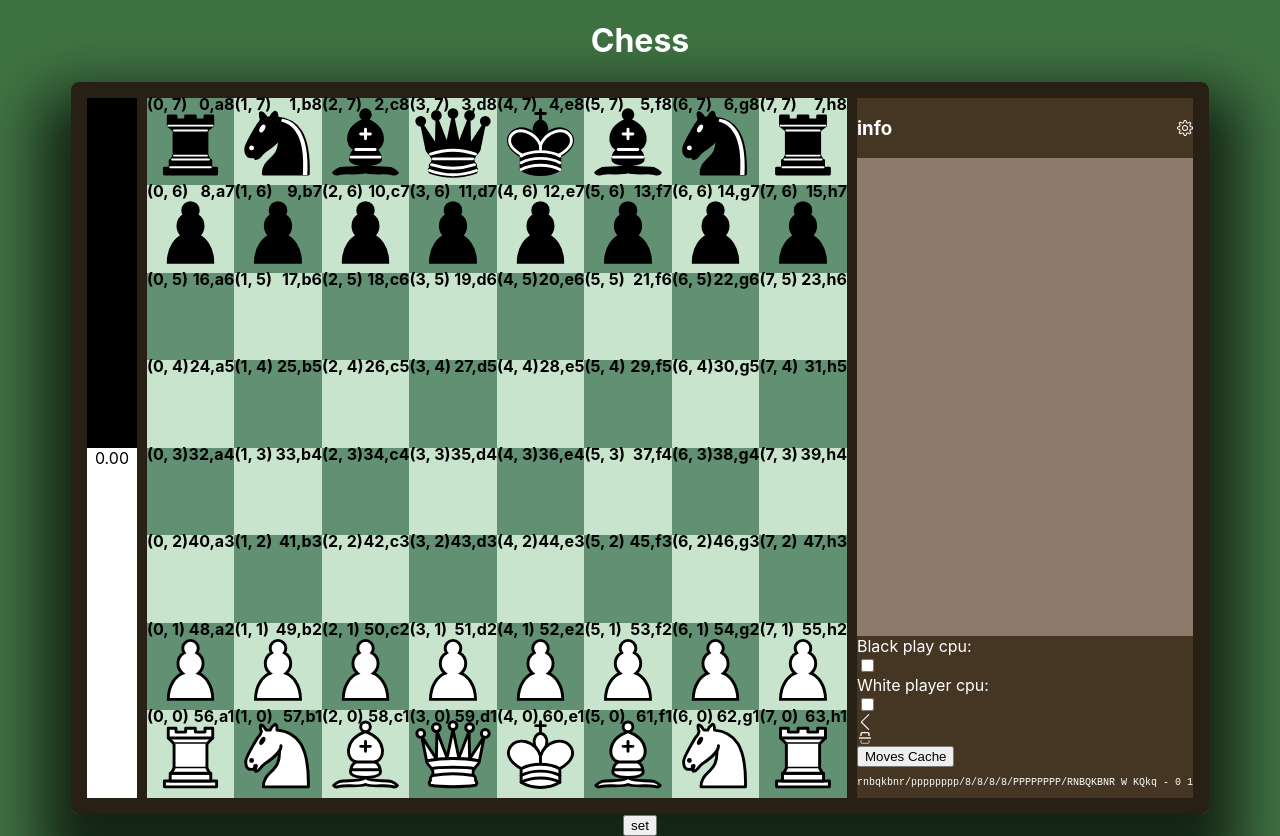
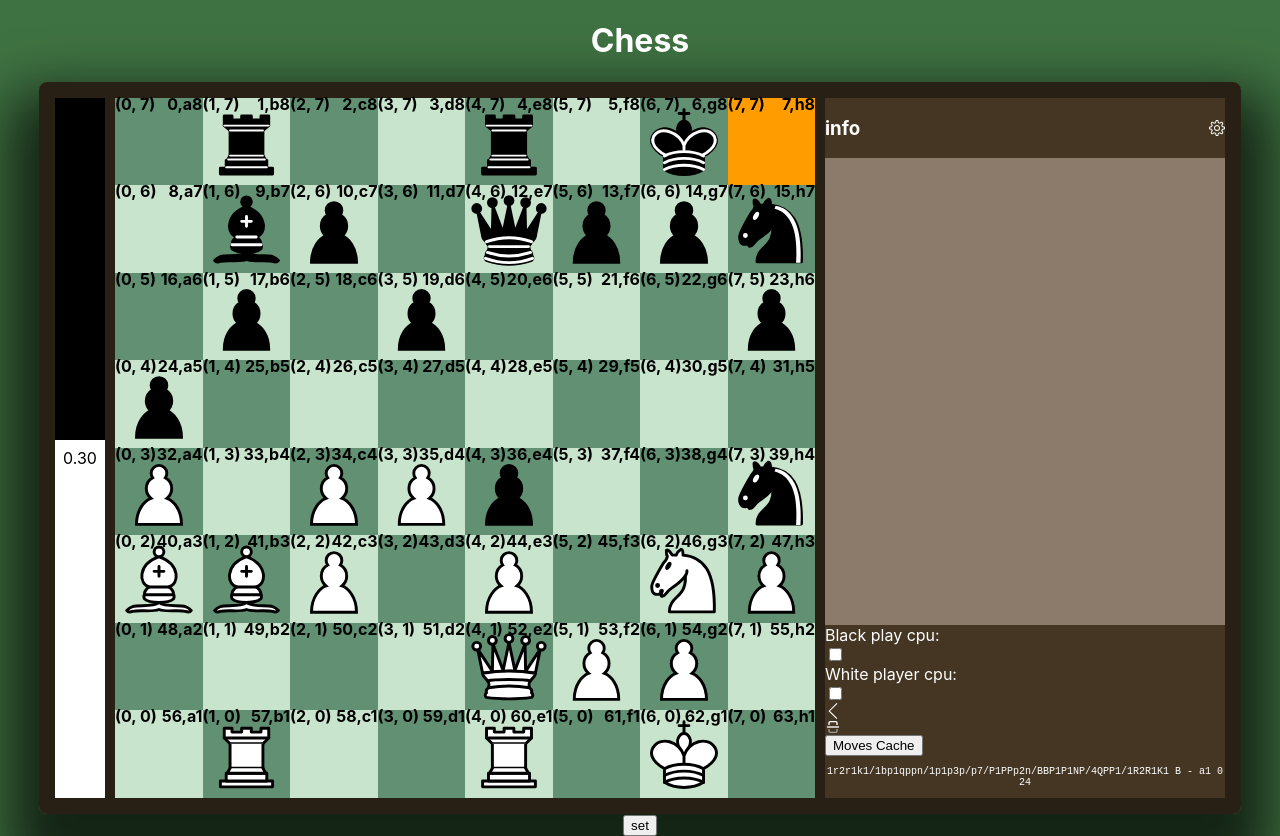
Before and after one commit to 21Beagle/chess, a React (Vite) app: page / in a window 1280 px wide. Built offline with nearby package versions, Linux system fonts and the light colour scheme; no server answers.

Commit message:
adjusted the search class and added value grids for each piece type

```diff
--- a/src/Chess/Move/Move.ts
+++ b/src/Chess/Move/Move.ts
@@ -53,7 +53,7 @@ export default class Move {
     }
 
     get simpleEvaluation() {
-        return this.endPiece.type.value + this.piece.positionalValue(this.end);
+        return this.endPiece.type.value + this.piece.positionalValue(this.end) - this.piece.positionalValue(this.start);
     }
 
     get isCapture(): boolean {
--- a/src/Chess/Move/MoveValidator.ts
+++ b/src/Chess/Move/MoveValidator.ts
@@ -44,6 +44,7 @@ export default class MoveValidator {
         move.undo();
         return isInCheck;
     }
+
 
     private static isAPromotionValidation(move: Move): boolean {
         if (move.piece.isPawn) {
--- a/src/Chess/Pieces/King.ts
+++ b/src/Chess/Pieces/King.ts
@@ -10,6 +10,21 @@ export default class King extends Piece {
         super(position, colour);
         this.maxFileDifference = 5;
         this.type = PIECES.KING;
+    }
+
+    private KING_VALUE_GRID = [
+        0, 0, 0, 0, 0, 0, 0, 0,
+        0, 1, 1, 1, 1, 1, 1, 0,
+        0, 1, 2, 2, 2, 2, 1, 0,
+        0, 1, 2, 4, 4, 2, 1, 0,
+        0, 1, 2, 4, 4, 2, 1, 0,
+        0, 1, 2, 2, 2, 2, 1, 0,
+        0, 1, 1, 1, 1, 1, 1, 0,
+        0, 0, 0, 0, 0, 0, 0, 0,
+    ];
+
+    get valueGrid() {
+        return this.KING_VALUE_GRID;
     }
 
     private castleMoves(game: ChessGame) {
--- a/src/Chess/Pieces/Pawn.ts
+++ b/src/Chess/Pieces/Pawn.ts
@@ -9,9 +9,16 @@ export default class Pawn extends Piece {
     maxFileDifference = 1;
 
     private PAWN_VALUE_GRID_WHITE = [
-        9, 9, 9, 9, 9, 9, 9, 9, 7, 7, 8, 8, 8, 8, 7, 7, 6, 5, 6, 7, 7, 6, 5, 6, 4, 3, 4, 5, 5, 4, 3, 4, 1, 1, 2, 4, 4, 2, 1, 1, 1, 1, 2, 4, 4, 2, 1, 1, 0, 0, 0,
-        0, 0, 0, 0, 0, 0, 0, 0, 0, 0, 0, 0, 0,
+        0, 0, 0, 0, 0, 0, 0, 0,
+        1, 1, 1, 2, 2, 1, 1, 1,
+        2, 1, 2, 3, 3, 2, 1, 2,
+        3, 2, 3, 4, 4, 3, 2, 3,
+        4, 3, 4, 5, 5, 4, 3, 4,
+        5, 4, 5, 6, 6, 5, 4, 5,
+        7, 7, 7, 7, 7, 7, 7, 7,
+        8, 8, 8, 8, 8, 8, 8, 8,
     ];
+
 
     private PAWN_VALUE_GRID_BLACK = this.PAWN_VALUE_GRID_WHITE.slice().reverse();
 
--- a/src/Chess/Pieces/Piece.ts
+++ b/src/Chess/Pieces/Piece.ts
@@ -242,6 +242,8 @@ export default class Piece {
 
 
 
+
+
     select(): void {
         this.selected = true;
     }
--- a/src/Chess/Pieces/Queen.ts
+++ b/src/Chess/Pieces/Queen.ts
@@ -13,6 +13,26 @@ export default class Queen extends Piece {
         this.maxFileDifference = 8;
     }
 
+    private QUEEN_VALUE_GRID_WHITE = [
+        1, 1, 1, 3, 3, 1, 1, 1,
+        1, 2, 2, 4, 4, 2, 2, 1,
+        1, 2, 3, 5, 5, 3, 2, 1,
+        3, 4, 5, 7, 7, 5, 4, 3,
+        3, 4, 5, 7, 7, 5, 4, 3,
+        1, 2, 3, 5, 5, 3, 2, 1,
+        1, 2, 2, 4, 4, 2, 2, 1,
+        1, 1, 1, 3, 3, 1, 1, 1,
+    ];
+
+    private QUEEN_VALUE_GRID_BLACK = this.QUEEN_VALUE_GRID_WHITE.slice().reverse()
+
+    get valueGrid() {
+        if (this.colour.isWhite) {
+            return this.QUEEN_VALUE_GRID_WHITE;
+        }
+        return this.QUEEN_VALUE_GRID_BLACK;
+    }
+
     _generateMoves(game: ChessGame): Move[] {
         const moves: Move[] = [];
         this.directionMoveGenerator(moves, this.directions.forwardLeft, game);
--- a/src/Chess/Pieces/Rook.ts
+++ b/src/Chess/Pieces/Rook.ts
@@ -13,6 +13,26 @@ export default class Rook extends Piece {
         this.maxFileDifference = 7;
     }
 
+    private ROOK_VALUE_GRID_WHITE = [
+        5, 5, 5, 5, 5, 5, 5, 5,
+        5, 6, 6, 6, 6, 6, 6, 5,
+        5, 6, 7, 7, 7, 7, 6, 5,
+        5, 6, 7, 8, 8, 7, 6, 5,
+        5, 6, 7, 8, 8, 7, 6, 5,
+        5, 6, 7, 7, 7, 7, 6, 5,
+        5, 6, 6, 6, 6, 6, 6, 5,
+        5, 5, 5, 5, 5, 5, 5, 5,
+    ];
+
+    private ROOK_VALUE_GRID_BLACK = this.ROOK_VALUE_GRID_WHITE.slice().reverse()
+
+    get valueGrid() {
+        if (this.colour.isWhite) {
+            return this.ROOK_VALUE_GRID_WHITE;
+        }
+        return this.ROOK_VALUE_GRID_BLACK;
+    }
+
     _generateMoves(game: ChessGame): Move[] {
         const moves: Move[] = [];
         this.directionMoveGenerator(moves, this.directions.forward, game);
--- a/src/Chess/Search/Search.ts
+++ b/src/Chess/Search/Search.ts
@@ -3,30 +3,41 @@ import Colour from "../Colour/Colour";
 import Move from "../Move/Move";
 import Player from "../Player/Player";
 
+type Output = {
+    value: number;
+    alpha: number;
+    beta: number;
+    numberOfPositions: number;
+};
+
+
+
 export default class Search {
-     static search(game: ChessGame, depth: number = 3): Move {
+    static search(game: ChessGame, depth: number = 3): Move {
         return Search.searchForPlayer(game, game.playerTurn, depth);
     }
 
     static searchForPlayer(game: ChessGame, playerTurn: Player, depth: number = 3): Move {
         console.log("Starting best move calculation for", playerTurn.colour.name);
 
-        const alpha = -Infinity;
-        const beta = Infinity;
+        let alpha = -Infinity;
+        let beta = Infinity;
+
+        let numberOfPositions = 0;
 
         const isMaximizingPlayer = playerTurn.colour.isWhite;
         let bestValue = isMaximizingPlayer ? -Infinity : Infinity;
 
-        const moves = game.getMoves({ colour: playerTurn.colour, validateChecks: true }).sort((a: Move, b: Move) => b.simpleEvaluation - a.simpleEvaluation);
+        const moves = game.getMoves({ colour: playerTurn.colour }).sort((a: Move, b: Move) => b.simpleEvaluation - a.simpleEvaluation);
 
         console.log("Checking", moves.length, "moves at depth", depth);
 
         let bestMove;
-
         for (const move of moves) {
+            console.time('move');
             move.do(false);
 
-            const output = Search.innerSearch(game, depth - 1, alpha, beta, !isMaximizingPlayer);
+            const output = Search.innerSearch(game, depth - 1, alpha, beta, !isMaximizingPlayer, numberOfPositions);
             move.value = output.value;
 
             if ((isMaximizingPlayer && output.value > bestValue) || (!isMaximizingPlayer && output.value < bestValue)) {
@@ -40,13 +51,21 @@ export default class Search {
                 break;
             }
 
-            console.log(moves.length - moves.indexOf(move), "moves left");
+            // Update alpha for maximizing player and beta for minimizing player
+            alpha = isMaximizingPlayer ? Math.max(alpha, bestValue) : alpha;
+            beta = isMaximizingPlayer ? beta : Math.min(beta, bestValue);
+
+            numberOfPositions = output.numberOfPositions;
+            console.log(alpha, beta)
+            console.log(moves.length - moves.indexOf(move), "moves left", "positions checked:", numberOfPositions);
+            console.timeEnd('move');
         }
 
         if (bestMove === undefined) {
             throw new Error("No best move found");
         }
 
+        console.log("Number of positions checked", numberOfPositions)
         console.log(
             "Best move:",
             bestMove.piece.colour.name,
@@ -60,9 +79,18 @@ export default class Search {
         return bestMove;
     }
 
-    private static innerSearch(game: ChessGame, depth: number, alpha: number, beta: number, maximizingPlayer: boolean) {
+
+    private static innerSearch(
+        game: ChessGame,
+        depth: number,
+        alpha: number,
+        beta: number,
+        maximizingPlayer: boolean,
+        numberOfPositions: number
+    ): Output {
+
         if (depth === 0) {
-            return { value: game.simpleEvaluate(), alpha, beta };
+            return { value: game.simpleEvaluate(), alpha, beta, numberOfPositions: numberOfPositions + 1 };
         }
 
         const isMaximizingPlayer = maximizingPlayer;
@@ -70,7 +98,6 @@ export default class Search {
 
         const filter = {
             colour: isMaximizingPlayer ? Colour.White : Colour.Black,
-            validateChecks: false,
         };
 
         const moves = game.getMoves(filter).sort((a: Move, b: Move) => b.simpleEvaluation - a.simpleEvaluation);
@@ -78,12 +105,17 @@ export default class Search {
         for (const move of moves) {
             move.do(false);
 
-            const output = Search.innerSearch(game, depth - 1, alpha, beta, !isMaximizingPlayer);
+            const output = Search.innerSearch(game, depth - 1, alpha, beta, !isMaximizingPlayer, numberOfPositions);
             move.value = output.value;
 
-            if ((isMaximizingPlayer && output.value > bestValue) || (!isMaximizingPlayer && output.value < bestValue)) {
-                bestValue = output.value;
+            if (isMaximizingPlayer) {
+                bestValue = Math.max(bestValue, output.value);
+                alpha = Math.max(alpha, bestValue);
+            } else {
+                bestValue = Math.min(bestValue, output.value);
+                beta = Math.min(beta, bestValue);
             }
+            numberOfPositions = output.numberOfPositions;
 
             move.undo();
 
@@ -92,6 +124,6 @@ export default class Search {
             }
         }
 
-        return { value: bestValue, alpha, beta };
+        return { value: bestValue, alpha, beta, numberOfPositions };
     }
 }
--- a/src/Components/Board/Board.tsx
+++ b/src/Components/Board/Board.tsx
@@ -24,8 +24,8 @@ const black = new Player("B", true)
 
 function Board() {
 
-    const testPosition: string | undefined = undefined;
-    // testPosition = "1r2r1k1/1bp1qppn/1p1p3p/p7/P1PPp2n/BBP1P1NP/4QPP1/1R2R1K1 b - a1 0 24";
+    let testPosition: string | undefined = undefined;
+    testPosition = "1r2r1k1/1bp1qppn/1p1p3p/p7/P1PPp2n/BBP1P1NP/4QPP1/1R2R1K1 b - a1 0 24";
     // testPosition = "8/2n1pp2/4K3/6n1/8/8/8/8 w - - 0 24";
     // testPosition = "q3k3/8/8/1N1N4/8/8/8/1K6 w - - 0 24";
 
@@ -56,7 +56,7 @@ function Board() {
         setPlayerTurn(() => playerTurn);
         setWhitePlayerIsCpu(() => whiteIsCpu);
         setBlackPlayerIsCpu(() => blackIsCpu);
-    }, [Chess])
+    }, [setBoard, setPlayerTurn, setWhitePlayerIsCpu, setBlackPlayerIsCpu])
 
 
     useEffect(() => {
@@ -78,7 +78,9 @@ function Board() {
 
     function handleCpuMove() {
         if (Chess.playerTurn.colour.isEqual(playerTurn.colour) && Chess.playerTurn.isCpu) {
-            const move = Search.search(Chess, 2);
+            console.time('Finding best move');
+            const move = Search.search(Chess, 4);
+            console.timeEnd('Finding best move');
             doMove(move);
         }
     }
```
